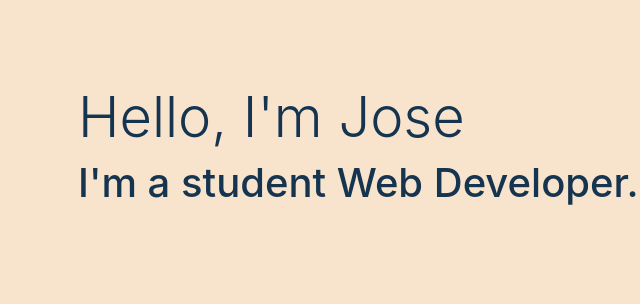
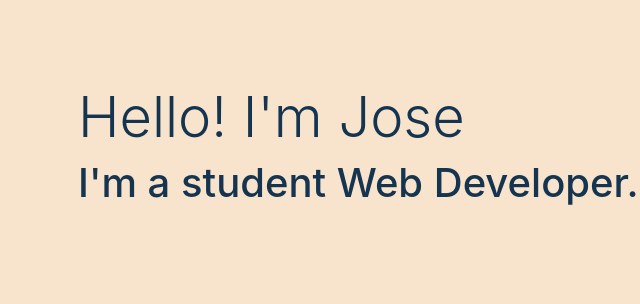
Before and after one commit to jfermint/my-website, a plain HTML site: page index.html in a window 1280 px wide. Shown: the part 162-466 px from the top of the page, 577-1217 px from the left. Drawn offline with nearby package versions, Linux system fonts and the light colour scheme.

Commit message:
Change header message

```diff
--- a/index.html
+++ b/index.html
@@ -39,7 +39,7 @@
         <img id="circle-img" src="imgs\circle-cropped.png">
       </div>
       <div class="col-lg-6 align-items-center text-lg-left text-center col-md">
-          <h1 class="display-4">Hello, I'm Jose</h1>
+          <h1 class="display-4">Hello! I'm Jose</h1>
           <h1 class="display-6">I'm a student Web Developer.</h1>
       </div>
     <div class="col-lg">
```
